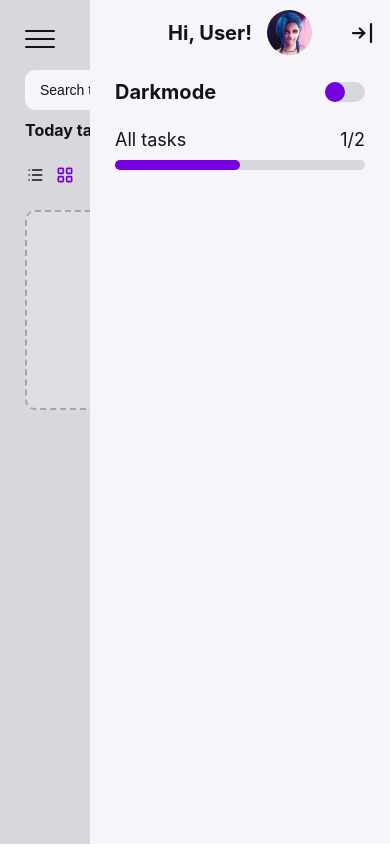
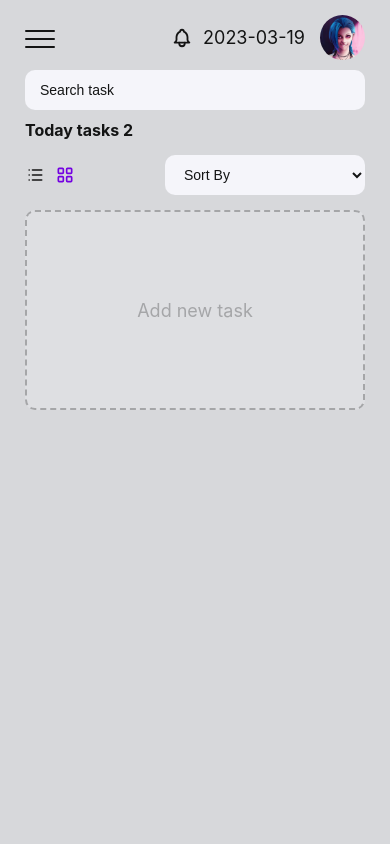
Before and after one commit to Aonik10/todo-app, a React (Create React App) app: page /today in a window 390 px wide. Built offline with nearby package versions, Linux system fonts and the light colour scheme.

Commit message:
mejorando el responsive 2

```diff
--- a/src/App.css
+++ b/src/App.css
@@ -1,5 +1,6 @@
-html {
-	overflow: hidden;
+body {
+	overflow-x: hidden;
+	width: 100vw
 }
 
 .theme {
@@ -45,6 +46,9 @@ html {
 	display: flex;
 	justify-content: space-between;
 	height: 100vh;
+	position: relative;
+	width: 100vw;
+	overflow-x: hidden;
 }
 
 .App > div {
@@ -589,16 +593,14 @@ a > div {
 	.task-resume {
 		position: absolute;
 		height: 100vh;
-		z-index: -1;
-		right: 0%;
+		z-index: 1;
+		right: 0;
 		transform: translateX(100%);
-		transition: all 500ms !important
+		transition: transform 500ms !important
 	}
 
 	.resume-on {
-		z-index: 1;
 		transform: translateX(0);
-		transition: transform 500ms !important
 	}
 
 	.arrow-btn {
--- a/src/components/taskResume.js
+++ b/src/components/taskResume.js
@@ -23,14 +23,14 @@ const TaskResume = () => {
     const pendingTaskPerc = getTotalTasks()[1]; // esta logica no me gusta mucho REVISAR
 
     return (
-        <div className={"task-resume" + (displayResume ? "" : " resume-on")}>
+        <div className={"task-resume" + (displayResume ? " resume-on" : "")}>
             <div className="profile">
                 <h1>Hi, User!</h1>
                 <img src={require("../images/jinx.jpg")} alt="" />
                 <button
                     className={
                         "icon-btn arrow-btn" +
-                        (displayResume ? "" : " resume-on")
+                        (displayResume ? " resume-on" : "")
                     }
                 >
                     <img
```
